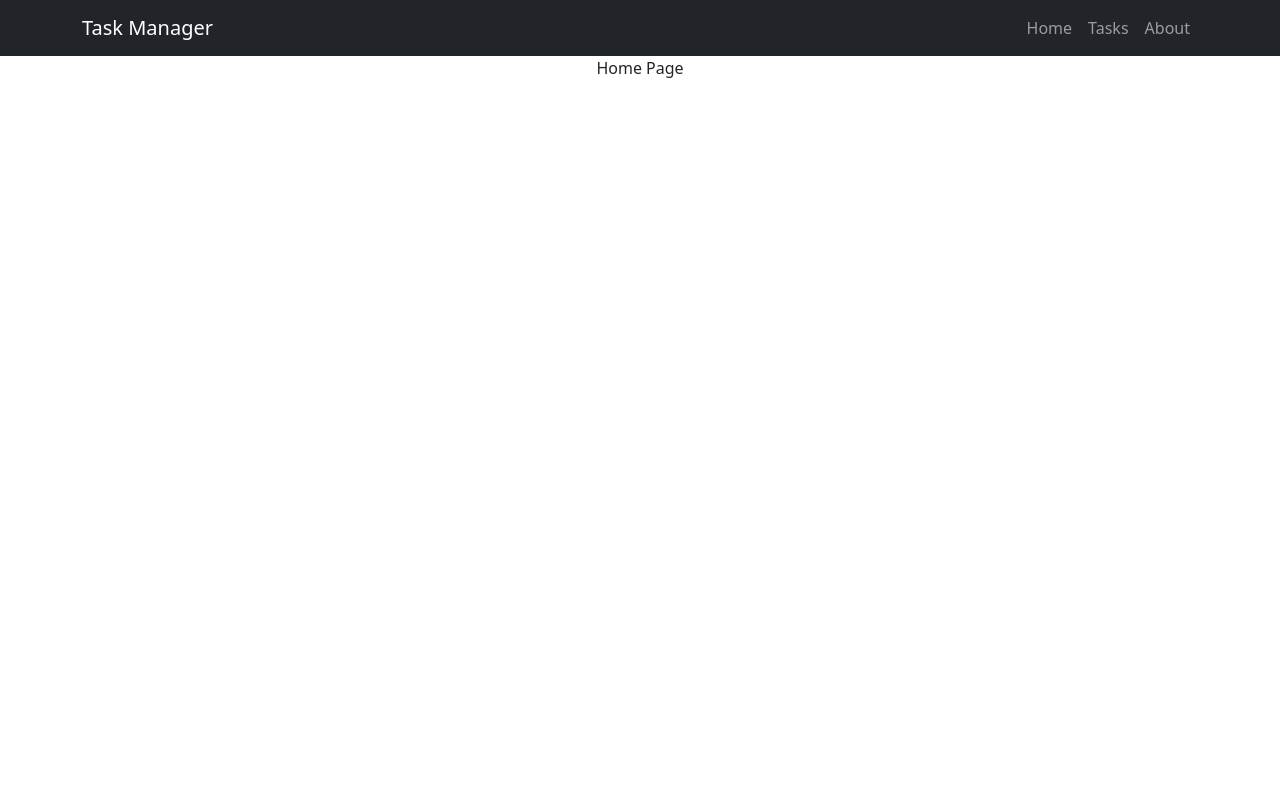
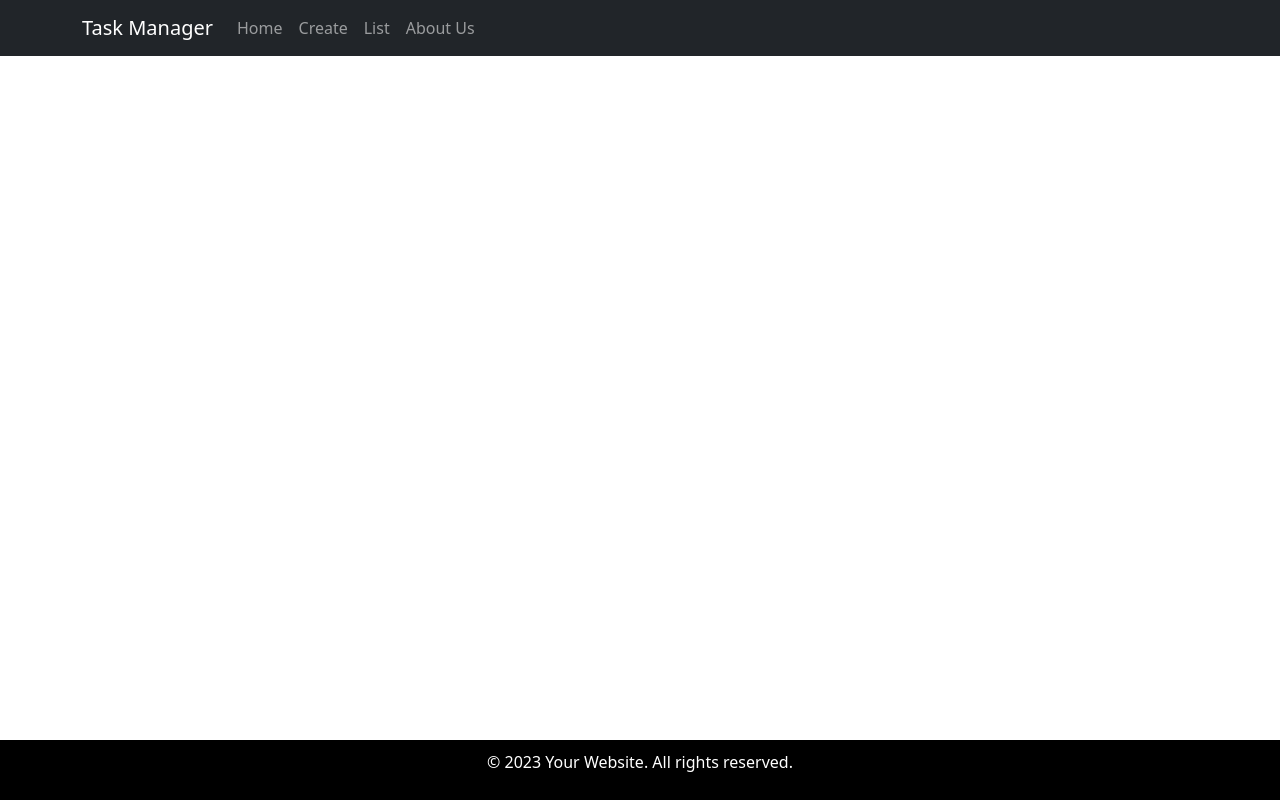
Before and after one commit to rosshannon7677/TaskManager, a React (Create React App) app: page / in a window 1280 px wide. Built offline with nearby package versions, Linux system fonts and the light colour scheme.

Commit message:
Updated with relevant links and routes

```diff
--- a/src/App.js
+++ b/src/App.js
@@ -1,39 +1,57 @@
-import 'bootstrap/dist/css/bootstrap.min.css'; // Import Bootstrap CSS
-import { Navbar, Container, Nav } from 'react-bootstrap'; // Import Bootstrap components
-import './App.css'; // You can create a separate CSS file for custom styling
+// Importing necessary modules and components
+import './App.css';
+import 'bootstrap/dist/css/bootstrap.min.css';
+import Container from 'react-bootstrap/Container';
+import Nav from 'react-bootstrap/Nav';
+import Navbar from 'react-bootstrap/Navbar';
+import { BrowserRouter, Routes, Route } from 'react-router-dom';
+import Create from './Components/createTask';
+import Edit from './Components/editTask';
 import AboutUs from './Components/aboutUs';
-import { BrowserRouter as Router, Routes, Route } from 'react-router-dom';
-import Task from './Components/task';
+import Footer from './Components/footer';
+import List from './Components/list';
 
-// ... (previous imports)
+// Define the App component
+function App() {
+  // The JSX returned by the component
+  return (
 
-function App() {
-  // JSX structure representing the UI of the component
-  return (
-    <Router>
+    <BrowserRouter>
       <div className="App">
-        {/* Bootstrap Navbar */}
-        <Navbar bg="dark" variant="dark">
+        {/* Navbar setup using react-bootstrap components */}
+        <Navbar bg="dark" data-bs-theme="dark">
           <Container>
-            <Navbar.Brand href="/">Task Manager</Navbar.Brand>
-            {/* Navigation links */}
-            <Nav className="mr-auto">
+            <Navbar.Brand>Task Manager</Navbar.Brand>
+            <Nav className="me-auto">
+              {/* Navigation links */}
               <Nav.Link href="/">Home</Nav.Link>
-              <Nav.Link href="/task">Tasks</Nav.Link>
-              <Nav.Link href="/aboutUs">About</Nav.Link>
+              <Nav.Link href="/create">Create</Nav.Link>
+              <Nav.Link href="/list">List</Nav.Link>
+              <Nav.Link href="/aboutUs">About Us</Nav.Link>
             </Nav>
           </Container>
         </Navbar>
 
+        {/* Routes setup for different pages in the application */}
         <Routes>
-          <Route path="/" element={<div>Home Page</div>} />
-          <Route path="/task" element={<Task />} />
-          <Route path="/aboutUs" element={<AboutUs />} />
+          {/* Route for the home page */}
+          <Route path='/' element={<Navbar></Navbar>}></Route>
+          {/* Route for listing tasks */}
+          <Route path='/list' element={<List></List>}></Route>
+          {/* Route for creating a new task */}
+          <Route path='/create' element={<Create></Create>}></Route>
+          {/* Route for editing a task */}
+          <Route path='/edit/:id' element={<Edit></Edit>}></Route>
+          {/* Route for the About Us page */}
+          <Route path='/aboutUs/' element={<AboutUs></AboutUs>}></Route>
         </Routes>
+
+        {/* Footer component displayed on all pages */}
+        <Footer />
       </div>
-    </Router>
+    </BrowserRouter>
   );
 }
 
-// Export the 'App' component as the default export of this module
+// Export the App component
 export default App;
```
